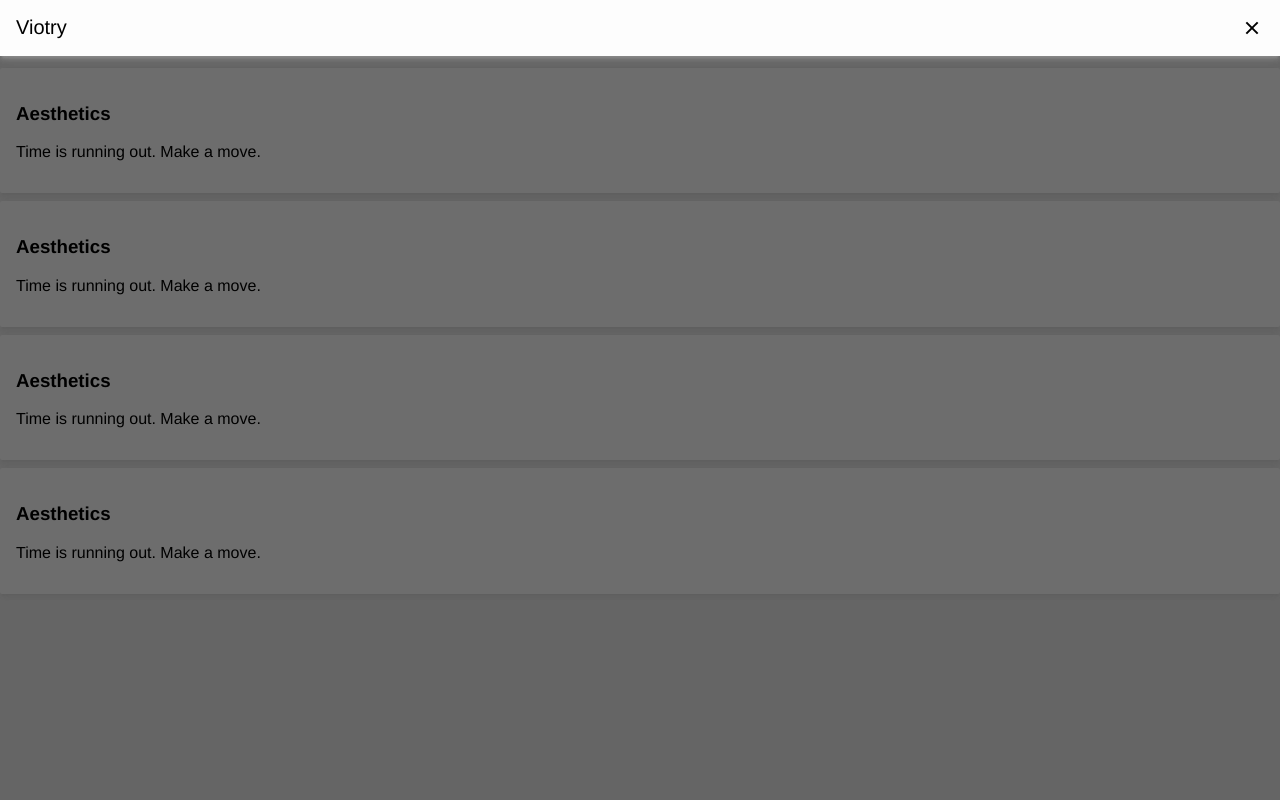
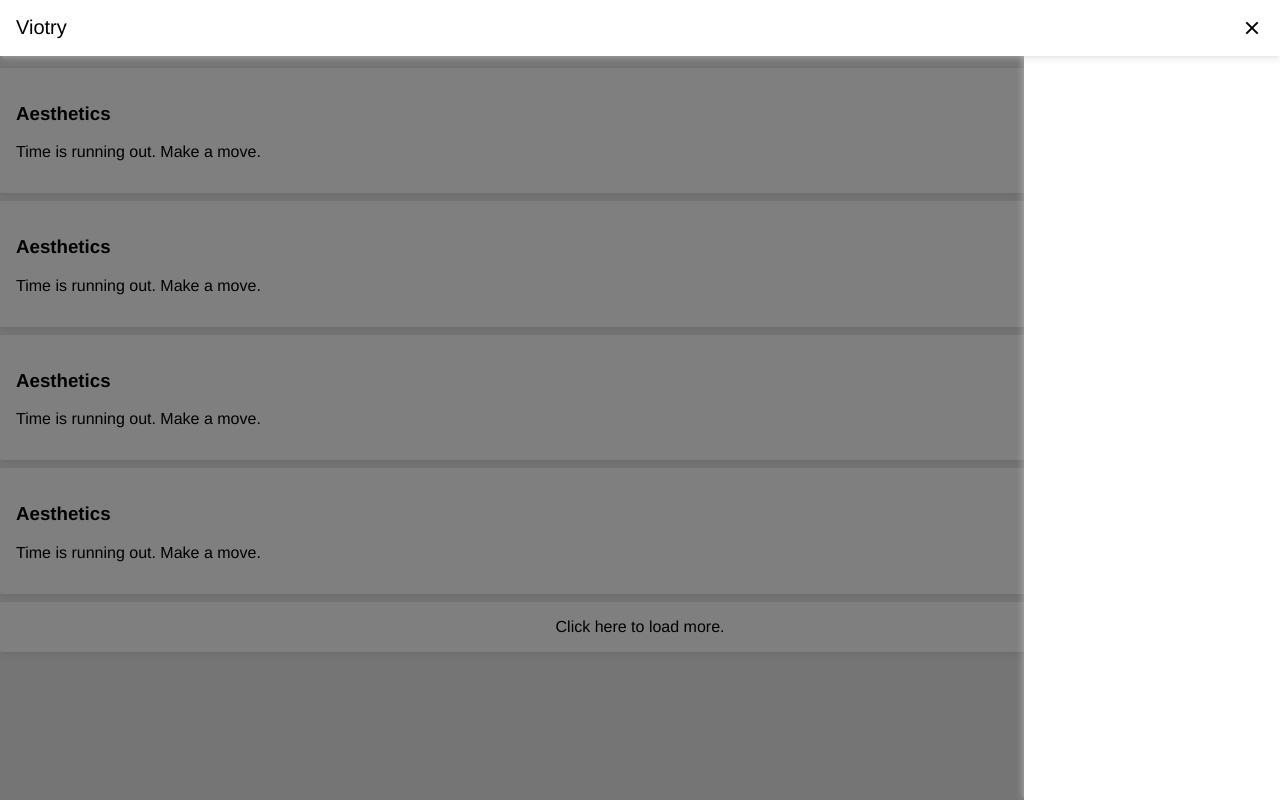
Before and after one commit to anqurvanillapy/viotry, a website: page index.html in a window 1280 px wide. Both pictures are taken after a click on the button "toggle menu". Drawn offline with Linux system fonts and the light colour scheme.

Commit message:
updated sidebar

```diff
--- a/index.html
+++ b/index.html
@@ -49,9 +49,13 @@
     <h3>Aesthetics</h3>
     <p>Time is running out. Make a move.</p>
   </div>
+  <div class="card">
+    <center>Click here to load more.</center>
+  </div>
 </main>
 
-<aside class="sidebar-container"></aside>
+<div class="sidebar-overlay"></div>
+<aside class="sidebar"></aside>
 
 <script src="src/js/app.js"></script>
 </body>
--- a/src/css/main.css
+++ b/src/css/main.css
@@ -59,7 +59,7 @@ body {
   width: 100%;
   height: 56px;
   padding: 16px 16px 0 16px;
-  background: #fdfdfd;
+  background: #fff;
   position: fixed;
   box-shadow: 0 4px 5px 0     rgba(200, 200, 200, 0.14),
               0 2px 9px 1px   rgba(200, 200, 200, 0.12),
@@ -112,7 +112,7 @@ body {
   outline: none;
   border: none;
   cursor: pointer;
-  background: #fdfdfd;
+  background: #fff;
 }
 
 /* Hamburger menu icon */
@@ -187,8 +187,8 @@ body {
  *  Sidebar
  */
 
-.sidebar-container {
-  background: rgba(0, 0, 0, 0.57);
+.sidebar-overlay {
+  background: rgba(0, 0, 0, 0.5);
   position: fixed;
   left: 0;
   top: 0;
@@ -196,14 +196,37 @@ body {
   height: 100%;
   opacity: 0;
   pointer-events: none;
-  will-change: opacity;
-  -webkit-transition: opacity 0.3s;
-          transition: opacity 0.3s;
+  will-change: opacity, transform;
+  -webkit-transition: opacity 0.3s, width 0.3s;
+          transition: opacity 0.3s, width 0.3s;
+  z-index: 500;
 }
 
-.sidebar-container--visible {
+.sidebar-overlay.active {
   opacity: 1;
   pointer-events: auto;
+  width: 80%;
+}
+
+.sidebar {
+  width: 20%;
+  height: 100%;
+  position: absolute;
+  right: -20%;
+  top: 0;
+  box-shadow: -4px 0 5px 0     rgba(200, 200, 200, 0.14),
+              -2px 0 9px 1px   rgba(200, 200, 200, 0.12),
+              -4px 0 2px -2px  rgba(200, 200, 200, 0.2);
+  background: #fff;
+  will-change: transform;
+  -webkit-transition: transform 0.3s;
+          transition: transform 0.3s;
+  z-index: 800;
+}
+
+.sidebar.active {
+  -webkit-transform: translateX(-100%);
+          transform: translateX(-100%);
 }
 
 /**
@@ -230,7 +253,7 @@ body {
   padding: 16px;
   position: relative;
   box-sizing: border-box;
-  background: #fdfdfd;
+  background: #fff;
   border-radius: 2px;
   box-shadow: 0 4px 5px 0     rgba(200, 200, 200, 0.14),
               0 2px 9px 1px   rgba(200, 200, 200, 0.12),
--- a/src/js/app.js
+++ b/src/js/app.js
@@ -1,14 +1,60 @@
 (function () {
-  var menuButton = document.getElementById('menuButton')
-  var sidebarContainer = document.querySelector('.sidebar-container')
+  'use strict'
 
-  menuButton.addEventListener('click', function () {
-    if (this.classList.contains('active')) {
-      this.classList.remove('active')
-      sidebarContainer.classList.remove('sidebar-container--visible')
+  var app = {
+    hasVisibleSidebar: false,
+    header: document.querySelector('.header'),
+    main: document.querySelector('.main'),
+    menuButton: document.getElementById('menuButton'),
+    sidebarOverlay: document.querySelector('.sidebar-overlay'),
+    sidebar: document.querySelector('.sidebar')
+  }
+
+  /**
+   *  ==========================================================================
+   *  Event Listeners for UI Elements
+   *  ==========================================================================
+   */
+
+  app.header.addEventListener('click', function () {
+    app.backToTop()
+  })
+
+  app.menuButton.addEventListener('click', function () {
+    if (app.hasVisibleSidebar) {
+      app.toggleSideBar(false)
     } else {
-      this.classList.add('active')
-      sidebarContainer.classList.add('sidebar-container--visible')
+      app.toggleSideBar(true)
     }
   })
+
+  app.sidebarOverlay.addEventListener('click', function (e) {
+    if (e.target === app.sidebarOverlay) {
+      app.toggleSideBar(false)
+    }
+  })
+
+  /**
+   *  ==========================================================================
+   *  Methods to Update/Refresh UI
+   *  ==========================================================================
+   */
+
+  app.backToTop = function () {
+    app.main.scrollTop = 0
+  }
+
+  app.toggleSideBar = function (visible) {
+    if (visible) {
+      app.menuButton.classList.add('active')
+      app.sidebarOverlay.classList.add('active')
+      app.sidebar.classList.add('active')
+      app.hasVisibleSidebar = true
+    } else {
+      app.menuButton.classList.remove('active')
+      app.sidebarOverlay.classList.remove('active')
+      app.sidebar.classList.remove('active')
+      app.hasVisibleSidebar = false
+    }
+  }
 })()
```
